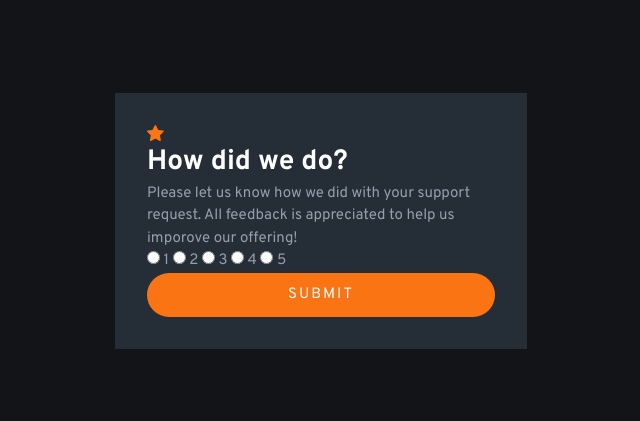
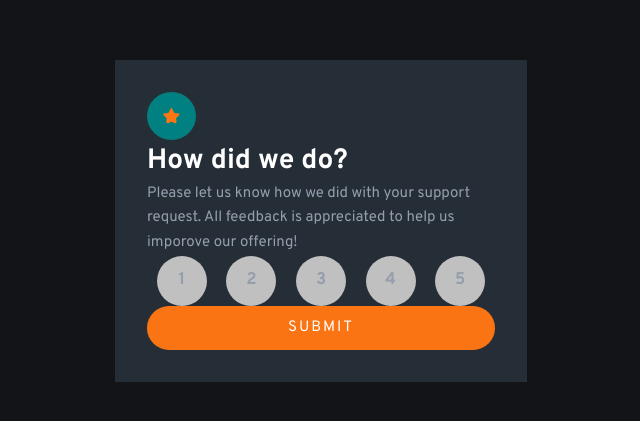
Before and after one commit to ag7621/fem-interactive-rating-component, a plain HTML site: page index.html in a window 1280 px wide. Shown: the part 179-600 px from the top of the page, without its empty margins (319-959 px from the left). Drawn offline with Linux system fonts and the light colour scheme.

Commit message:
updated html form styles

```diff
--- a/index.html
+++ b/index.html
@@ -18,26 +18,26 @@
 <body>
     <main>
         <section class="card">
-            <div class="card__icon">
-                <img src="/images/icon-star.svg" alt="">
+            <div>
+                <img class="icon" src="/images/icon-star.svg" alt="">
             </div>
             <h1 class="card__title">How did we do?</h1>
             <p class="card__text">
                 Please let us know how we did with your support request. All feedback is appreciated to help us imporove
                 our offering!
             </p>
-            <div class="rating"></div>
-            <form action="">
-                <input type="radio" name="rating" id="one">
-                <label for="one">1</label>
-                <input type="radio" name="rating" id="two">
-                <label for="two">2</label>
-                <input type="radio" name="rating" id="three">
-                <label for="three">3</label>
-                <input type="radio" name="rating" id="four">
-                <label for="four">4</label>
-                <input type="radio" name="rating" id="five">
-                <label for="five">5</label>
+            <!-- <div class="rating"></div> -->
+            <form class="rating-form">
+                <input id="rating1" type="radio" name="rating-group" value="1">
+                <label for="rating1">1</label>
+                <input id="rating2" type="radio" name="rating-group" value="2">
+                <label for="rating2">2</label>
+                <input id="rating3" type="radio" name="rating-group" value="3">
+                <label for="rating3">3</label>
+                <input id="rating4" type="radio" name="rating-group" value="4">
+                <label for="rating4">4</label>
+                <input id="rating5" type="radio" name="rating-group" value="5">
+                <label for="rating5">5</label>
             </form>
             <button>Submit</button>
         </section>
--- a/style.css
+++ b/style.css
@@ -21,6 +21,7 @@
 
     /* font-size */
     --fs-400: 0.938rem;
+    --fs-500: 1.063rem;
     --fs-700: 1.75rem;
 
     /* font-weight */
@@ -115,6 +116,35 @@ body {
     font-size: var(--fs-700);
 }
 
+.card__text {
+    line-height: 1.65;
+}
+
+.rating-form {
+    display: flex;
+    justify-content: space-around;
+}
+
+input[type=radio] {
+    display: none;
+}
+
+input[type=radio]:checked+label {
+    background-color: green;
+}
+
+label {
+    background-color: silver;
+    display: flex;
+    justify-content: center;
+    align-items: center;
+    border-radius: 50%;
+    height: 3.125rem;
+    aspect-ratio: 1/1;
+    font-size: var(--fs-500);
+    font-weight: var(--fw-bold);
+}
+
 button {
     background-color: var(--clr-button-primary);
     color: var(--clr-text-heading);
```
